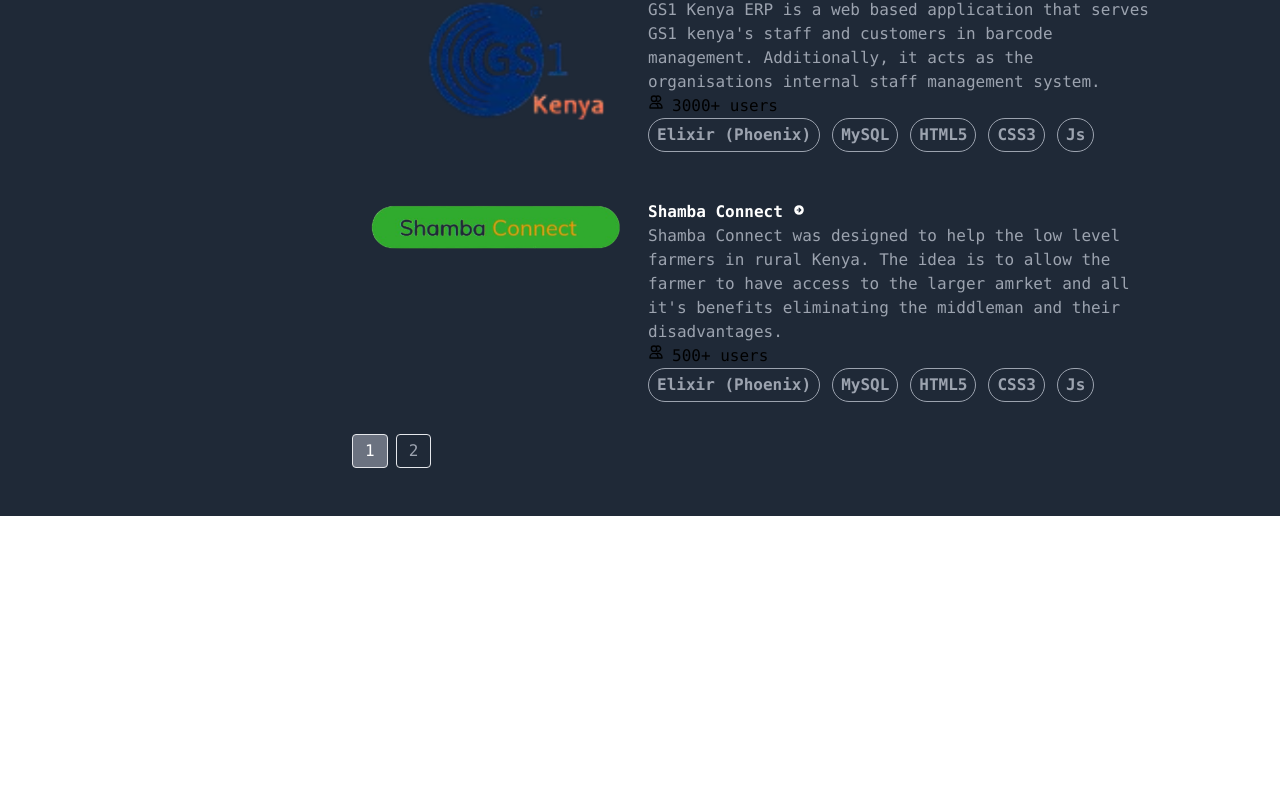
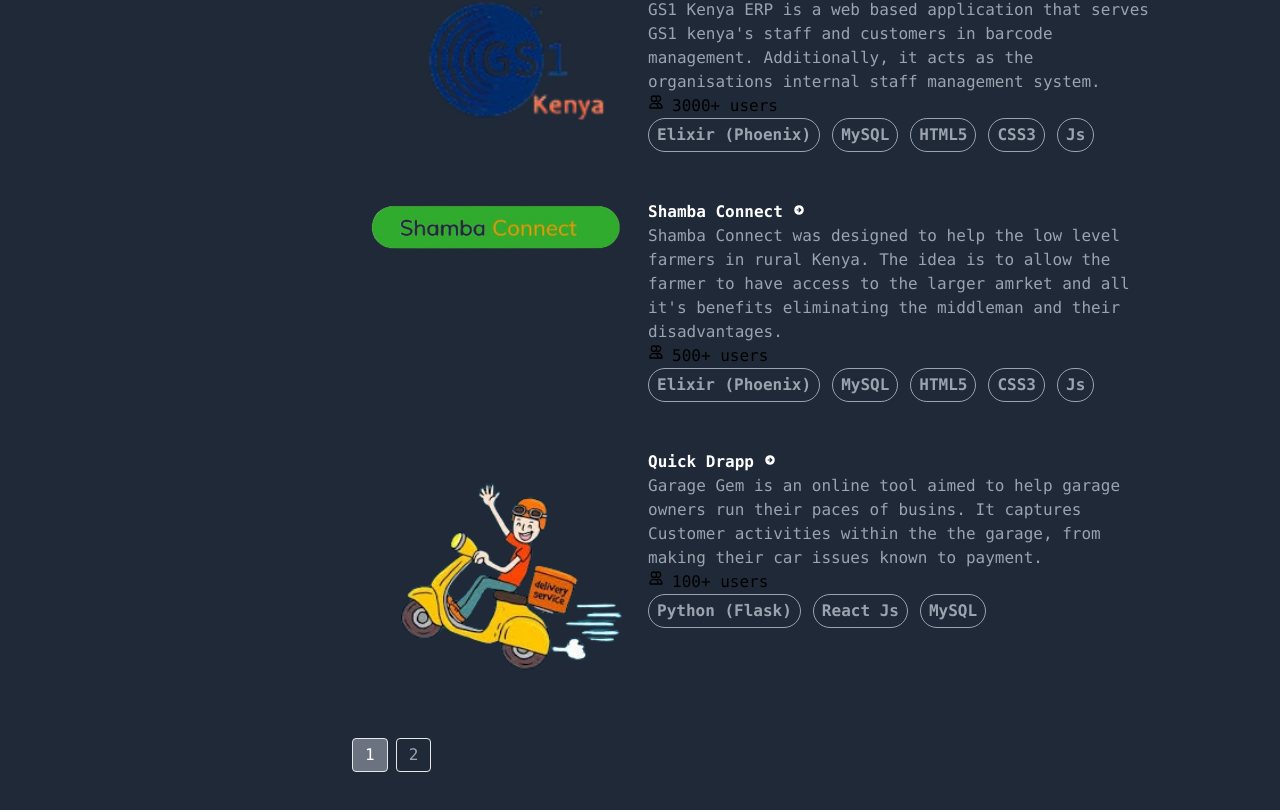
Before and after one commit to arnoldpollycarp/my-profile, a React (Vite) app: page / in a window 1280 px wide. Shown: the part 2008-2818 px from the top of the page. Before the commit the page ends 2524 px from the top, so only its background shows below. Built offline with nearby package versions, Linux system fonts and the light colour scheme.

Commit message:
Links to projects added

```diff
--- a/src/components/Header.jsx
+++ b/src/components/Header.jsx
@@ -41,7 +41,7 @@
           <aside class="fixed top-0 left-0 z-40 sm:w-80 h-screen transition-transform -translate-x-full sm:translate-x-0" aria-label="Sidebar">
             <div class="h-full px-3 py-8 overflow-y-auto bg-gray-50 dark:bg-gray-800">
               <div class="items-center space-y-2">
-                <img class="w-20 h-20 rounded-full" src={photo_1} alt="" />
+                <img class="rounded-full w-32 h-32" src={photo_1} alt="" />
                   <div class = "flex flex-row space-x-2 text-3xl">
                     <img src={logo} className="h-8 rounded-md" alt="Logo" />
                     <span class="self-center font-semibold whitespace-nowrap dark:text-white">RNOLD</span>
--- a/src/components/Projects.jsx
+++ b/src/components/Projects.jsx
@@ -10,7 +10,7 @@
 export default function Projects() {
   // pagenation state
   const [currentPage, setcurrentPage] = useState(1);
-  const itemsPerPage = 3;
+  const itemsPerPage = 4;
 
   const projectsList = [
     {
@@ -18,35 +18,64 @@
     Description: "Thamni On is a real time supplyin system aimed at curbing the issues on bulk break and payment in the retail space. The system entailed merging manufacturers, wholesalers and retailers ensuring they can easily manage their stock and sales on a real time basis.",
     userNum: "2000",
     languagesUsed: ["Node Js", "React Js", "MongoDB"],
-    image: thamani
+    image: thamani,
+    link: "https://thamanionline.com/",
     },
     {
     name: "GS1 Kenya ERP",
     Description: "GS1 Kenya ERP is a web based application that serves GS1 kenya's staff and customers in barcode management. Additionally, it acts as the organisations internal staff management system.",
     userNum: "3000",
     languagesUsed: ["Elixir (Phoenix)", "MySQL", "HTML5", "CSS3", "Js"],
-    image: gs1kenya
+    image: gs1kenya,
+    link: "https://gs1kenya.org/",
     },
     {
     name: "Shamba Connect",
     Description: "Shamba Connect was designed to help the low level farmers in rural Kenya. The idea is to allow the farmer to have access to the larger amrket and all it's benefits eliminating the middleman and their disadvantages.",
     userNum: "500",
     languagesUsed: ["Elixir (Phoenix)", "MySQL", "HTML5", "CSS3", "Js"],
-    image: sconnect
+    image: sconnect,
+    link: "https://shambaikonet.com/",
+    },
+    {
+    name: "Quick Drapp",
+    Description: "Garage Gem is an online tool aimed to help garage owners run their paces of busins. It captures Customer activities within the the garage, from making their car issues known to payment.",
+    userNum: "100",
+    languagesUsed: ["Python (Flask)", "React Js", "MySQL"],
+    image: quickdrapp,
+    link: "https://github.com/arnoldpollycarp/quickdrap",
     },
     {
     name: "Garage Gem",
     Description: "Garage Gem is an online tool aimed to help garage owners run their paces of busins. It captures Customer activities within the the garage, from making their car issues known to payment.",
     userNum: "100",
     languagesUsed: ["Node Js", "React Js", "MongoDB"],
-    image: garageImg
+    image: garageImg,
+    link: "https://github.com/arnoldpollycarp/GarageMS",
     },
     {
-    name: "Quick Drapp",
-    Description: "Garage Gem is an online tool aimed to help garage owners run their paces of busins. It captures Customer activities within the the garage, from making their car issues known to payment.",
-    userNum: "100",
-    languagesUsed: ["Node Js", "React Js", "MongoDB"],
-    image: quickdrapp
+    name: "Sky Tech",
+    Description: "Designed to link Kenya Labor force to the USA Market. Allowed clients with ready remote jobs to link with clients in the kenyan space.",
+    userNum: "500",
+    languagesUsed: ["Elixir (Phoenix)", "MySQL", "HTML5", "CSS3", "Js"],
+    image: sconnect,
+    link: "https://github.com/arnoldpollycarp/skytech",
+    },
+    {
+    name: "ScanIT",
+    Description: "Low level barcodes generation system for retailers who used the codes for a one off business.",
+    userNum: "500",
+    languagesUsed: ["Elixir (Phoenix)", "MySQL", "HTML5", "CSS3", "Js"],
+    image: sconnect,
+    link: "https://github.com/arnoldpollycarp/ScanIT",
+    },
+    {
+    name: "ACES KU",
+    Description: "Simple website for the Kenyatta University Engineering school.",
+    userNum: "500",
+    languagesUsed: ["Elixir (Phoenix)", "MySQL", "HTML5", "CSS3", "Js"],
+    image: sconnect,
+    link: "https://acesweb.netlify.app/",
     },
   ]
 
@@ -69,7 +98,7 @@
                  <img src={item.image} className=" h-62 w-64 rounded-sm" alt="Logo" />
                </div>
                <div>
-                 <a href="https:thamanionline.com/" className='font-extrabold flex flex-row gap-x-2 text-white'>{item.name} <HiArrowCircleRight className='pt-1' /></a>
+                 <a href={item.link} className='font-extrabold flex flex-row gap-x-2 text-white'>{item.name} <HiArrowCircleRight className='pt-1' /></a>
                  <ul className=' list-none'>
                    <li className='text-gray-400'>{item.Description}</li>
                    <li className='flex flex-row gap-x-2'>
```
